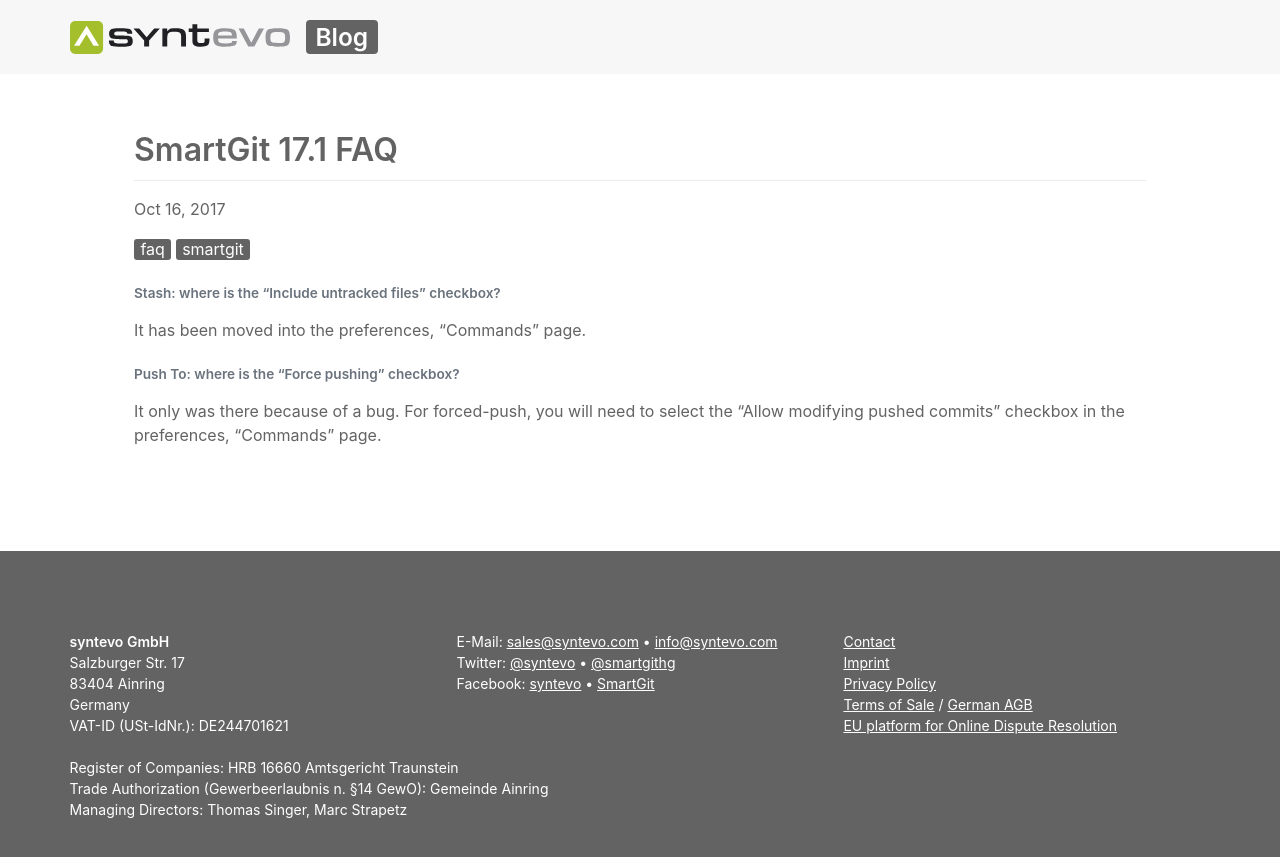
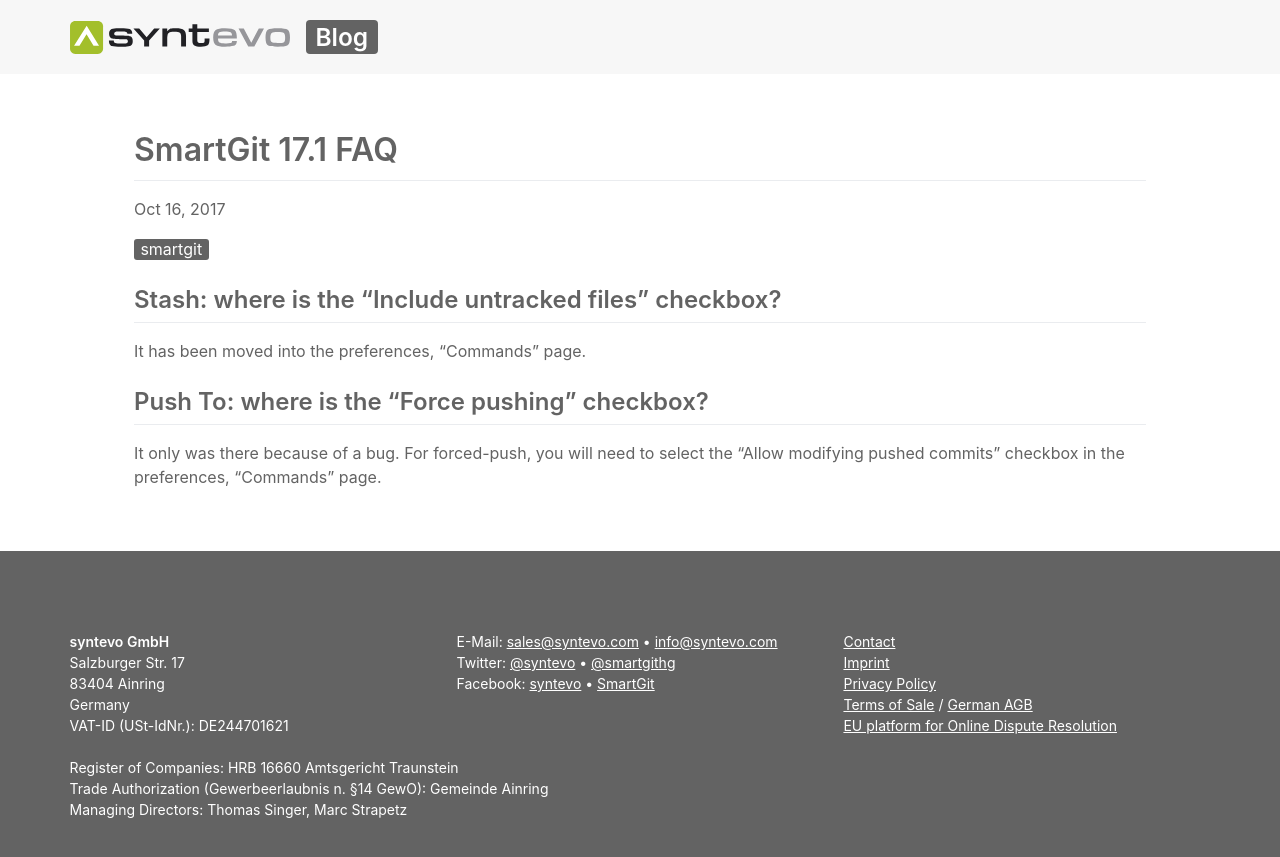
Before and after one commit to syntevo/blog, a Jekyll site: the page built from _posts/2017/2017-10-16-smartgit-17-1-faq.md, in a window 1280 px wide. Shown: the top 857 px of the page. Built offline with Jekyll 4.4.1, drawn with Linux system fonts in a browser that asks for light colours.

Commit message:
fix 2017-10-16-smartgit-17-1-faq.md

```diff
--- a/_posts/2017/2017-10-16-smartgit-17-1-faq.md
+++ b/_posts/2017/2017-10-16-smartgit-17-1-faq.md
@@ -4,14 +4,13 @@
 categories:
   - "smartgit"
 tags:
-  - "faq"
   - "smartgit"
 ---
 
-###### Stash: where is the "Include untracked files" checkbox?
+## Stash: where is the "Include untracked files" checkbox?
 
 It has been moved into the preferences, "Commands" page.
 
-###### Push To: where is the "Force pushing" checkbox?
+## Push To: where is the "Force pushing" checkbox?
 
 It only was there because of a bug. For forced-push, you will need to select the "Allow modifying pushed commits" checkbox in the preferences, "Commands" page.
```
Also changed, not shown: tag/faq.md (deleted, +0 -4 lines).
